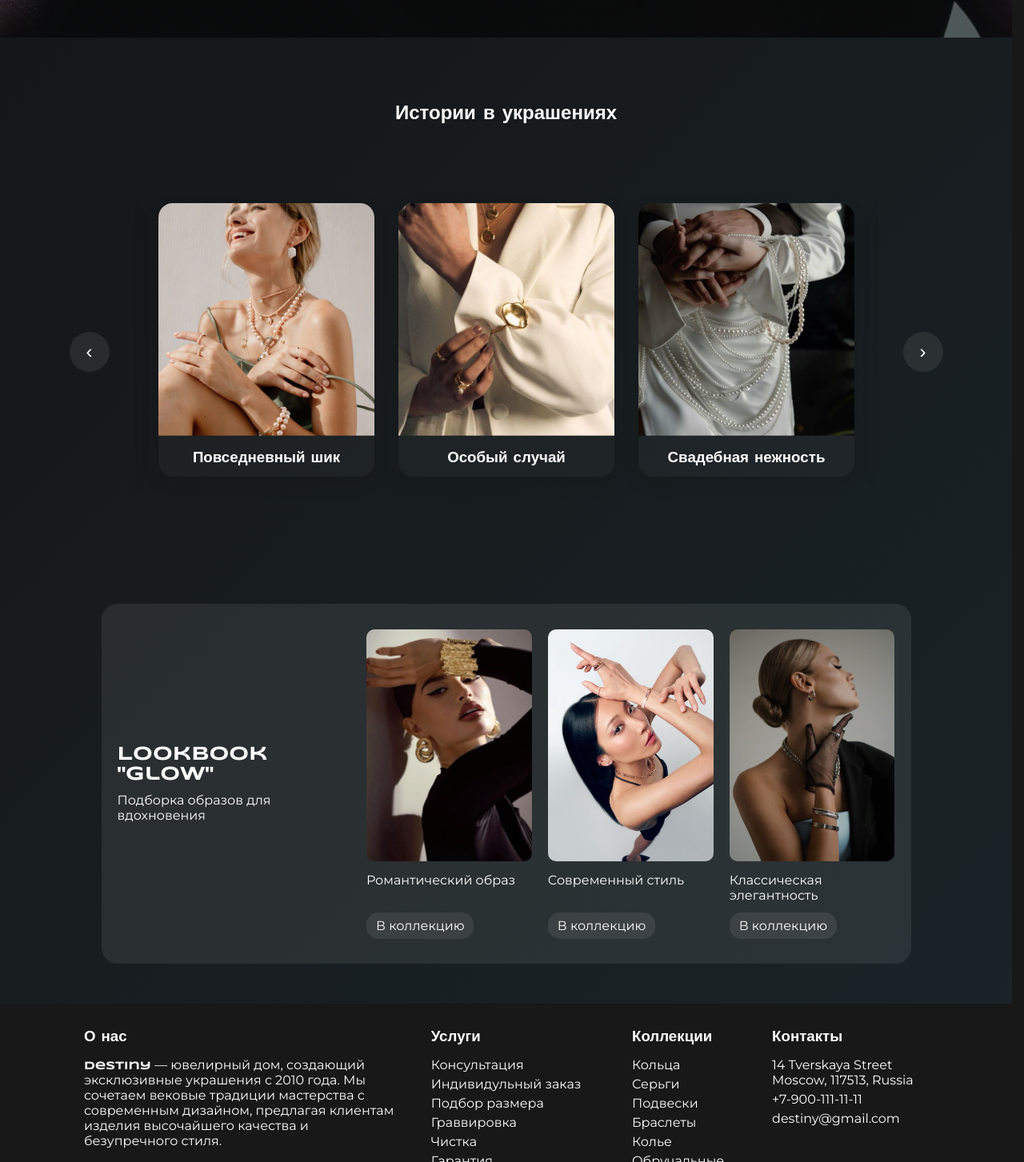
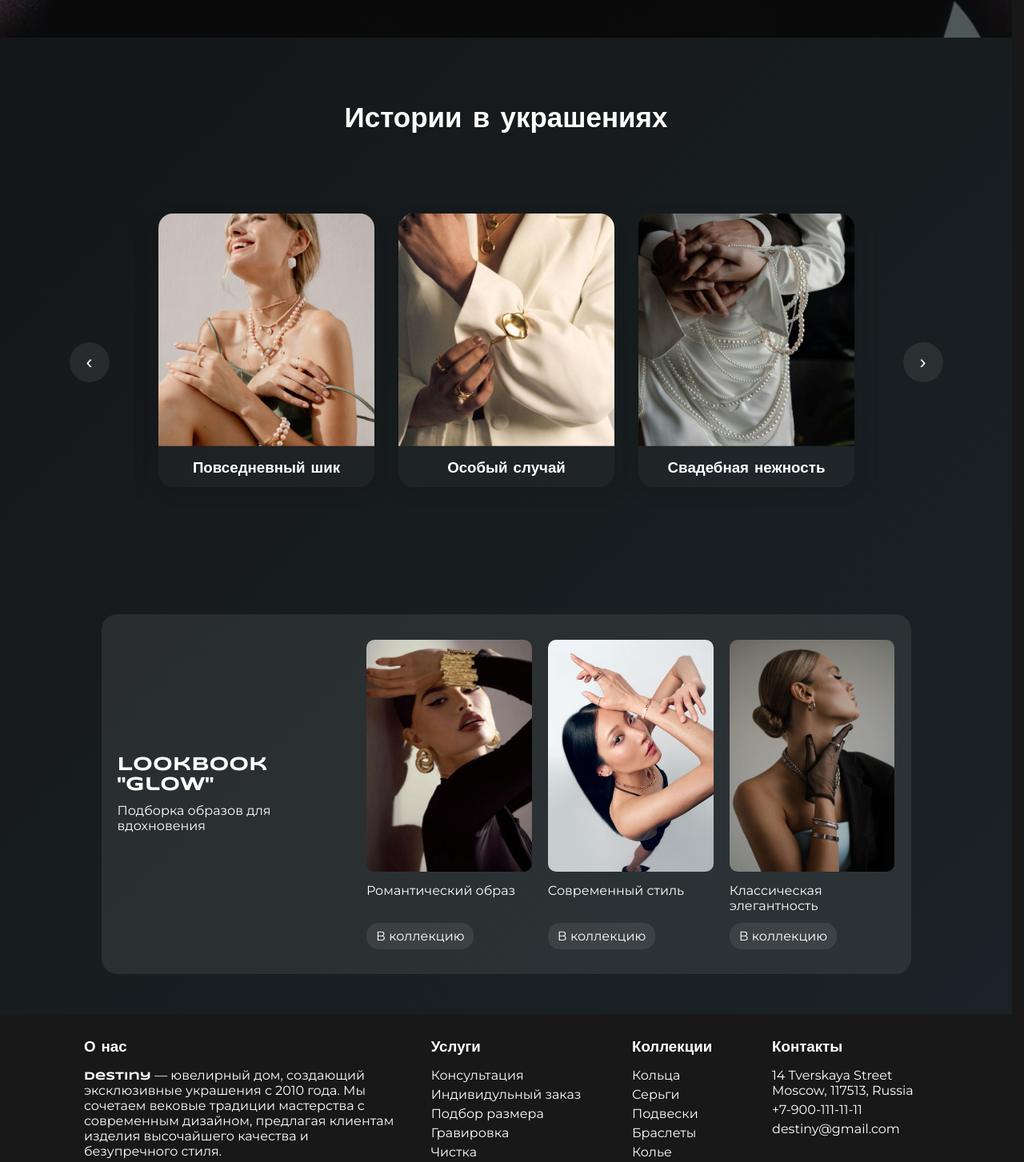
Before and after one commit to rinnak/frontend-course-work, a plain HTML site: page item2.html in a window 1280 px wide. Shown: the part 763-2216 px from the top of the page at 80% size. Drawn offline with nearby package versions, Linux system fonts and the light colour scheme.

Commit message:
cosmetic improvements

```diff
--- a/css/item1.css
+++ b/css/item1.css
@@ -95,6 +95,10 @@ body {
   visibility: hidden;
   position: absolute;
   pointer-events: none;
+  transition: all 0.3s ease;
+}
+.item1-grid-item:hover {
+  transform: translateY(-6px);
 }
 .item1-grid-item.active {
   opacity: 1;
--- a/css/item2.css
+++ b/css/item2.css
@@ -25,6 +25,9 @@
   gap: 30px;
 }
 
+.container h1 {
+  font-size: 35px;
+}
 .carousel-title {
   text-align: center;
   margin-bottom: 20px;
--- a/item2.html
+++ b/item2.html
@@ -69,7 +69,7 @@
         </div>
       </section>
       <section class="carousel-section container">
-        <h2 class="carousel-title">Истории в украшениях</h2>
+        <h1 class="carousel-title">Истории в украшениях</h1>
         <div class="carousel-buttons">
           <div class="carousel-viewport">
             <div class="carousel">
@@ -177,7 +177,7 @@
             <li><a href="form.html">Консультация</a></li>
             <li><a href="form.html">Индивидульный заказ</a></li>
             <li><a href="form.html">Подбор размера</a></li>
-            <li><a href="form.html">Граввировка</a></li>
+            <li><a href="form.html">Гравировка</a></li>
             <li><a href="form.html">Чистка</a></li>
             <li><a href="form.html">Гарантия</a></li>
           </ul>
```
Also changed, not shown: cart.html (+1 -1 lines), index.html (+1 -1 lines), item1.html (+1 -1 lines), item3.html (+1 -1 lines).
